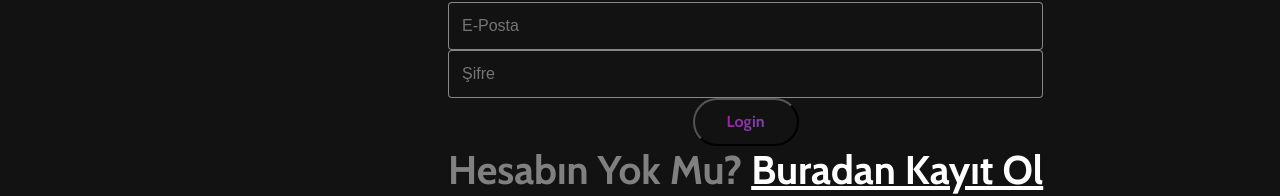
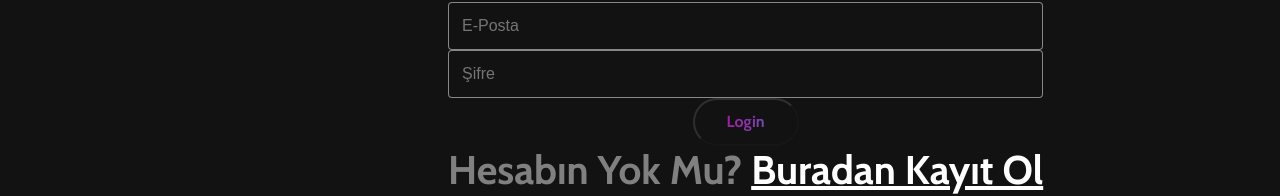
Before and after one commit to ExuviaeSubarashii/ArcadiaFansubClient, a SvelteKit app in the folder arcadia-fansub/: page /login in a window 1280 px wide. Shown: the part 427-623 px from the top of the page. Built offline with nearby package versions, Linux system fonts and the light colour scheme.

Commit message:
now login page isn't spammable

```diff
--- a/arcadia-fansub/src/components/UserComponents/LoginComponent.svelte
+++ b/arcadia-fansub/src/components/UserComponents/LoginComponent.svelte
@@ -6,7 +6,7 @@
 
 	var email = '';
 	var password = '';
-
+	var failedResult:boolean=false;
 </script>
 
 <div class="loginpage">
@@ -24,20 +24,32 @@
 	</ul>
 	<hr />
 	<br />
-	<input bind:value={email} placeholder="E-Posta" class="email-input" />
-	<input bind:value={password} placeholder="Şifre" class="password-input" />
+	<input bind:value={email} placeholder="E-Posta" class="email-input" on:input={()=>{failedResult=true}}/>
+	<input bind:value={password} placeholder="Şifre" class="password-input" on:input={()=>{failedResult=true}}/>
+	{#key failedResult}
+
 	<button
 		class="login-button"
-		on:click={() => {
+		disabled={!email||!password||!failedResult}
+		on:click={async() => {
 			if (!IsNullOrEmpty(email)&&!IsNullOrEmpty(password)) {
-				Login(email, password);
+				const loginResult= await Login(email, password);
+
+				console.log(loginResult);
+
+				if(loginResult==="Failed"){
+					failedResult=!failedResult;
+				}
 			} else {
 				{
+
 					responseMessageStore.set('Email or Password is empty.');
 				}
 			}
 		}}>Login</button
 	>
+	{/key}
+
 	<h1 style="color:gray; text-align:center; font:sans-serif; margin;0 auto">
 		Hesabın Yok Mu? <a style="color:white;" href="/register">Buradan Kayıt Ol</a>
 	</h1>
--- a/arcadia-fansub/src/datas/users/useractivies.ts
+++ b/arcadia-fansub/src/datas/users/useractivies.ts
@@ -26,7 +26,8 @@ export async function Login(email: string, password: string) {
         const loginResponse = await fetch(`${baseUrl}/User/Login`, requestOptions);
         if (!loginResponse.ok) {
             responseMessageStore.set('E-Posta veya Şifre Hatalı!')
-            throw new Error(loginResponse.statusText);
+            return "Failed";
+
         }
         const data: User = await loginResponse.json();
         localStorage.setItem('userId', data.userId.toString());
@@ -36,7 +37,6 @@ export async function Login(email: string, password: string) {
         localStorage.setItem('isLoggedIn', "true");
         window.location.href = '/';
     } catch (error) {
-        console.error('Error:', error);
     }
 }
 export async function ResetProperties() {
```
